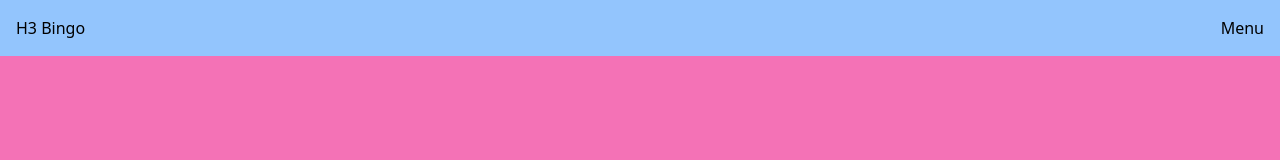
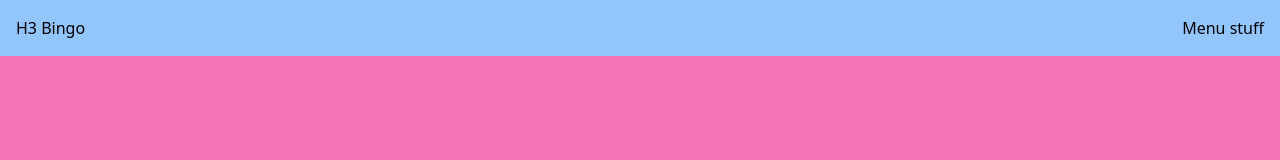
Before and after one commit to throast/h3-bingo, a Svelte app: page / in a window 1280 px wide. Shown: the top 160 px of the page. Built offline with nearby package versions, Linux system fonts and the light colour scheme.

Commit message:
add hello

```diff
--- a/src/App.svelte
+++ b/src/App.svelte
@@ -1,11 +1,12 @@
 <script lang="ts">
+    let thing = "stuff"
 </script>
 
 <header class="bg-blue-300 absolute w-full flex justify-between px-4 py-4">
     <h1>H3 Bingo</h1>
     <!-- Create Nav Component -->
     <nav>
-        <button>Menu</button>
+        <button>Menu {thing}</button>
     </nav>
 </header>
 
```
